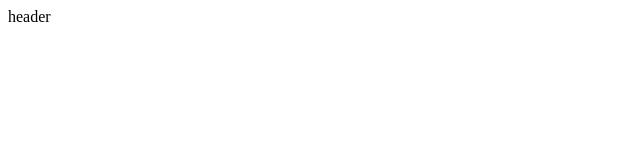
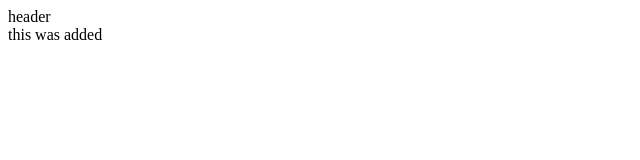
Before and after one commit to KooroshGhoddosi/git-project3, a plain HTML site: page index.html in a window 1280 px wide. Shown: the full height of the page, 0-640 px from the left. Drawn offline with Linux system fonts and the light colour scheme.

Commit message:
added section

```diff
--- a/index.html
+++ b/index.html
@@ -10,5 +10,6 @@
     <head>
         header
     </head>
+    <section>this was added</section>
 </body>
 </html>
```
